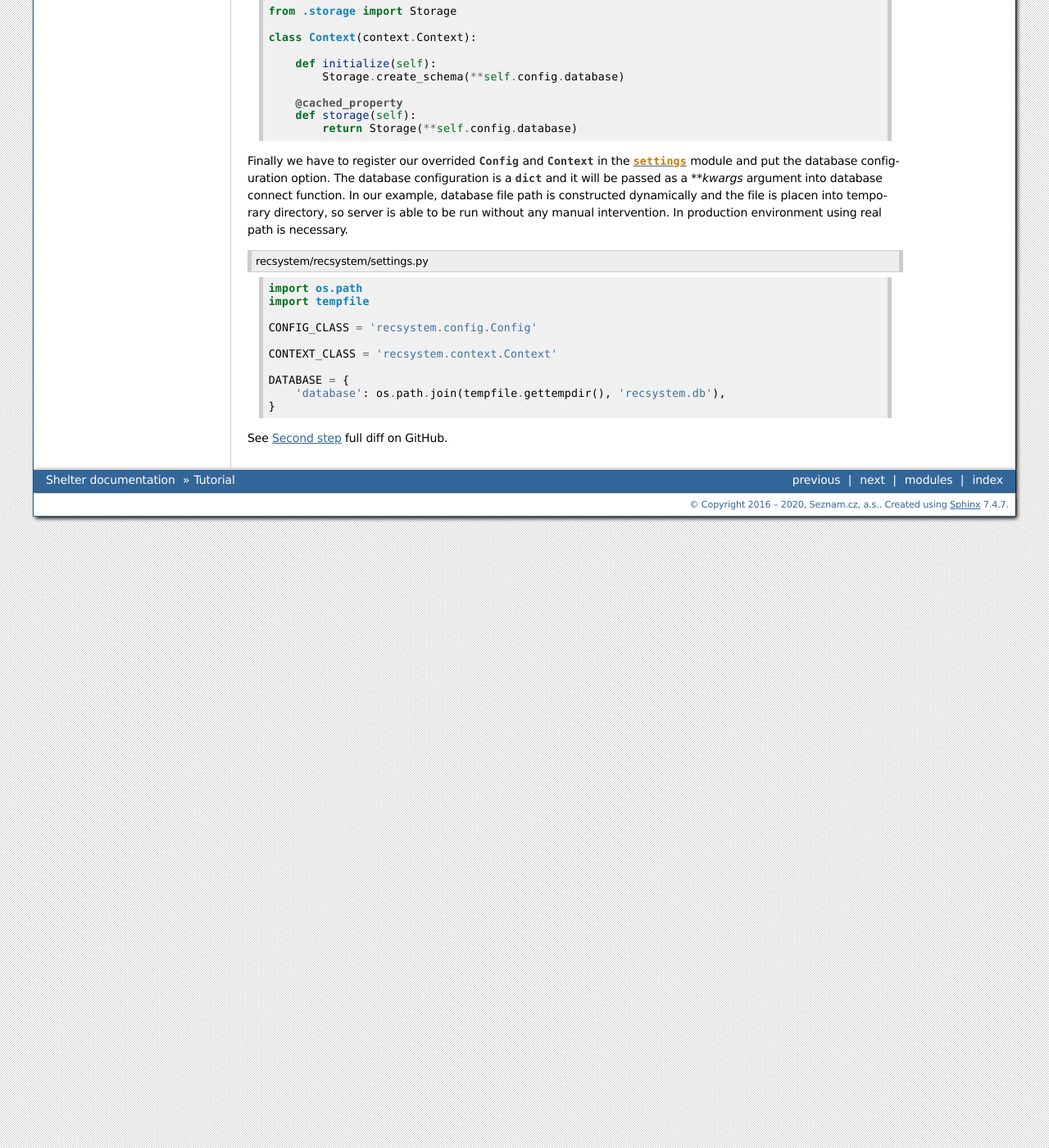
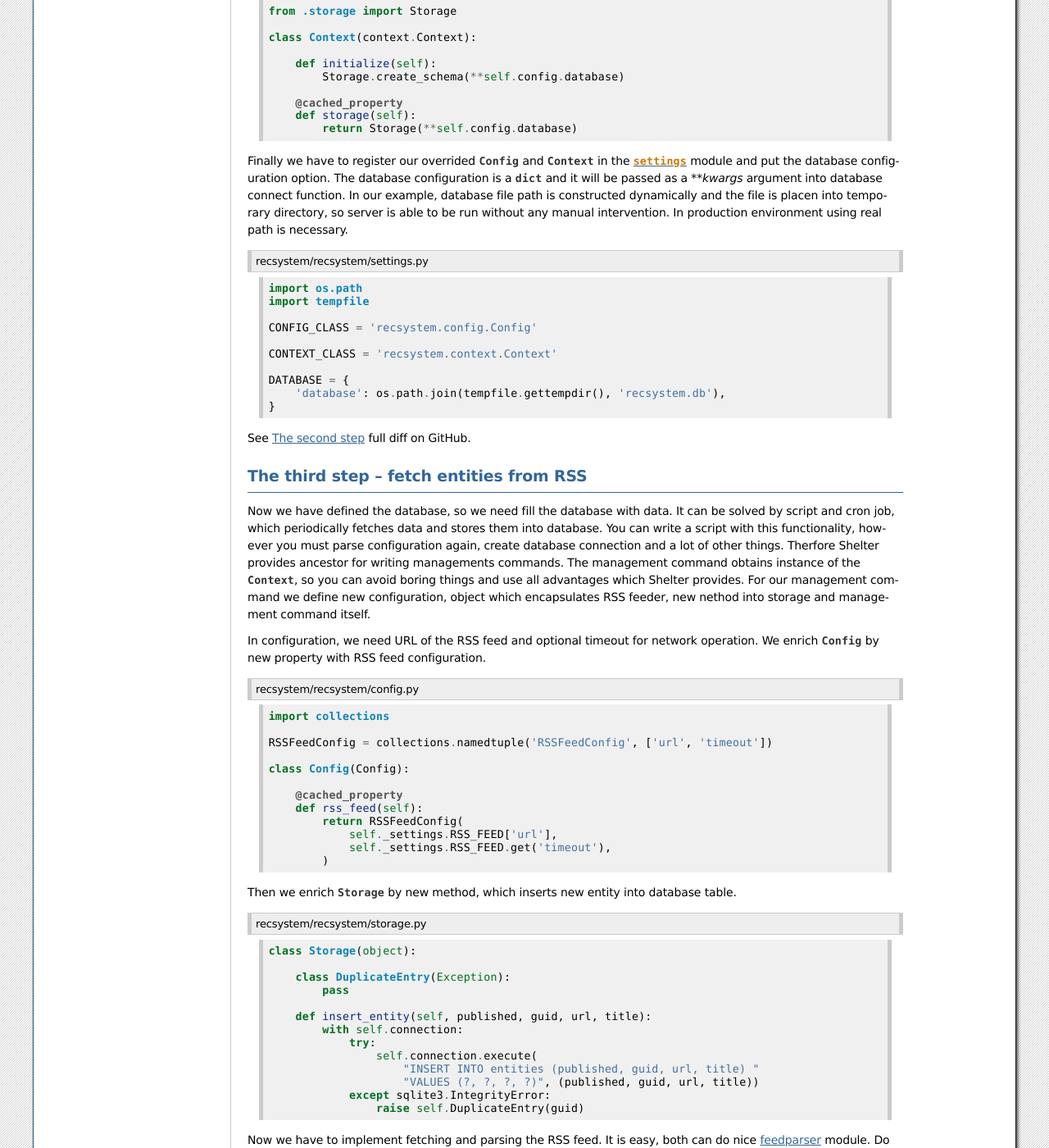
Before and after one commit to seznam/shelter, a Sphinx documentation site: the page built from doc/tutorial.rst, in a window 1280 px wide and 1400 px high, scrolled down 2015 px. Shown: the whole window at 82% size. Built offline with Sphinx 7.4.7, drawn with Linux system fonts in a browser that asks for light colours; the version number could not be read and is left out; some of the changed text lies outside the part shown.

Commit message:
documentation

```diff
--- a/doc/tutorial.rst
+++ b/doc/tutorial.rst
@@ -27,24 +27,24 @@
                  entity to the number of total users who view a page
 ================ =============================================================
 
-First step – new project creation
----------------------------------
+The first step – new project creation
+-------------------------------------
 
 For creating a project Shelter provides :option:`startproject` command. So,
 create a new Python 3 isolated environment (see `virtualenv
 <https://virtualenv.pypa.io/en/latest/>`_ and write in console:
 
-.. code-block:: sh
+.. code-block:: console
 
-    shelter-admin startproject recsystem
+    $ shelter-admin startproject recsystem
     cd recsystem/
     python3 setup.py develop
 
-See `First step <https://github.com/seifert/recsystem/commit/258eea7>`_
+See `The first step <https://github.com/seifert/recsystem/commit/258eea7>`_
 full diff on GitHub.
 
-Second step – define a database schema and connection
------------------------------------------------------
+The second step – define a database schema and connection
+---------------------------------------------------------
 
 In our example project a `SQLite <https://www.sqlite.org>`_ database is
 used because it is part of Python Standard Library. So no other packages
@@ -169,5 +169,166 @@
         'database': os.path.join(tempfile.gettempdir(), 'recsystem.db'),
     }
 
-See `Second step <https://github.com/seifert/recsystem/commit/d4efe24>`_
+See `The second step <https://github.com/seifert/recsystem/commit/d4efe24>`_
 full diff on GitHub.
+
+The third step – fetch entities from RSS
+----------------------------------------
+
+Now we have defined the database, so we need fill the database with data. It
+can be solved by script and cron job, which periodically fetches data and
+stores them into database. You can write a script with this functionality,
+however you must parse configuration again, create database connection and a
+lot of other things. Therfore Shelter provides ancestor for writing managements
+commands. The management command obtains instance of the
+:class:`~shelter.core.context.Context`, so you can avoid boring things and use
+all advantages which Shelter provides. For our management command we define
+new configuration, object which encapsulates RSS feeder, new nethod into
+storage and management command itself.
+
+In configuration, we need URL of the RSS feed and optional timeout for network
+operation. We enrich :class:`~recsystem.config.Config` by new property with
+RSS feed configuration.
+
+.. code-block:: python
+    :caption: recsystem/recsystem/config.py
+
+    import collections
+
+    RSSFeedConfig = collections.namedtuple('RSSFeedConfig', ['url', 'timeout'])
+
+    class Config(Config):
+
+        @cached_property
+        def rss_feed(self):
+            return RSSFeedConfig(
+                self._settings.RSS_FEED['url'],
+                self._settings.RSS_FEED.get('timeout'),
+            )
+
+Then we enrich :class:`~recsystem.storage.Storage` by new method, which inserts
+new entity into database table.
+
+.. code-block:: python
+    :caption: recsystem/recsystem/storage.py
+
+    class Storage(object):
+
+        class DuplicateEntry(Exception):
+            pass
+
+        def insert_entity(self, published, guid, url, title):
+            with self.connection:
+                try:
+                    self.connection.execute(
+                        "INSERT INTO entities (published, guid, url, title) "
+                        "VALUES (?, ?, ?, ?)", (published, guid, url, title))
+                except sqlite3.IntegrityError:
+                    raise self.DuplicateEntry(guid)
+
+Now we have to implement fetching and parsing the RSS feed. It is easy, both
+can do nice `feedparser <https://github.com/kurtmckee/feedparser>`_ module.
+Do not forget put new dependency into :file:`setup.py`.
+
+.. code-block:: python
+    :caption: recsystem/setup.py
+
+    install_requires=[
+        'feedparser',
+        ...
+    ],
+
+.. code-block:: python
+    :caption: recsystem/recsystem/rssfeeder.py (shortened)
+
+    import collections
+    import time
+
+    import feedparser
+
+    Entry = collections.namedtuple(
+        'Entry', ['published', 'guid', 'url', 'title'])
+
+    class RssFeeder(object):
+
+        ...
+
+        def iter_entries(self):
+            ...
+            rss = feedparser.parse(self.rss_feed_config.url)
+            ...
+            for entry in rss.entries:
+                yield Entry(
+                    published=int(time.mktime(entry.published_parsed)),
+                    guid=entry.id, url=entry.link, title=entry.title)
+            ...
+
+Put :class:`~recsystem.rssfeeder.RssFeeder` into
+:class:`~recsystem.context.Context` class.
+
+.. code-block:: python
+    :caption: recsystem/recsystem/context.py
+
+    from .rssfeeder import RssFeeder
+
+    class Context(context.Context):
+
+        @cached_property
+        def rss_feeder(self):
+            return RssFeeder(self.config.rss_feed)
+
+Now it is possible to write management command itself.
+
+.. code-block:: python
+    :caption: recsystem/recsystem/commands.py (shortened)
+
+    from shelter.core.commands import BaseCommand
+
+    class FetchRss(BaseCommand):
+
+        name = "fetch_rss"
+        help = "fetch new entries from rss feed"
+
+        def command(self):
+            for entry in self.context.rss_feeder.iter_entries():
+                try:
+                    self.context.storage.insert_entity(
+                        entry.published, entry.guid, entry.url, entry.title)
+                except self.context.storage.DuplicateEntry:
+                    pass  # Fail silently if entry has been inserted
+
+Finally it is necessary to register the management command and configure RSS
+feed.
+
+.. code-block:: python
+    :caption: recsystem/recsystem/settings.py
+
+    MANAGEMENT_COMMANDS = (
+        'recsystem.commands.FetchRss',
+    )
+
+    RSS_FEED = {
+        'url': 'http://feeds.bbci.co.uk/news/world/rss.xml',
+    }
+
+Now :option:`fetch_rss` command is available for :command:`manage.py` command.
+See help message and then try fetching enries from RSS.
+
+.. code-block:: console
+
+    $ manage-recsystem -h
+    usage: manage-recsystem [-s SETTINGS] [-h] {...,fetch_rss} ...
+
+    positional arguments:
+      {devserver,runserver,shell,showconfig,startproject,fetch_rss}
+                        specify action
+    ...
+    fetch_rss           fetch new entries from rss feed
+    ...
+
+    $ manage-recsystem fetch_rss
+    2020-04-17 22:41:43 shelter.core.commands.FetchRss INFO Fetch RSS
+    2020-04-17 22:41:43 shelter.core.commands.FetchRss INFO Fetched 16 entities
+
+See `The third step <https://github.com/seifert/recsystem/commit/5ead4f7>`_
+full diff on GitHub.
```
Also changed, not shown: doc/index.rst (+17 -16 lines), doc/reference-manual.rst (+10 -10 lines).
